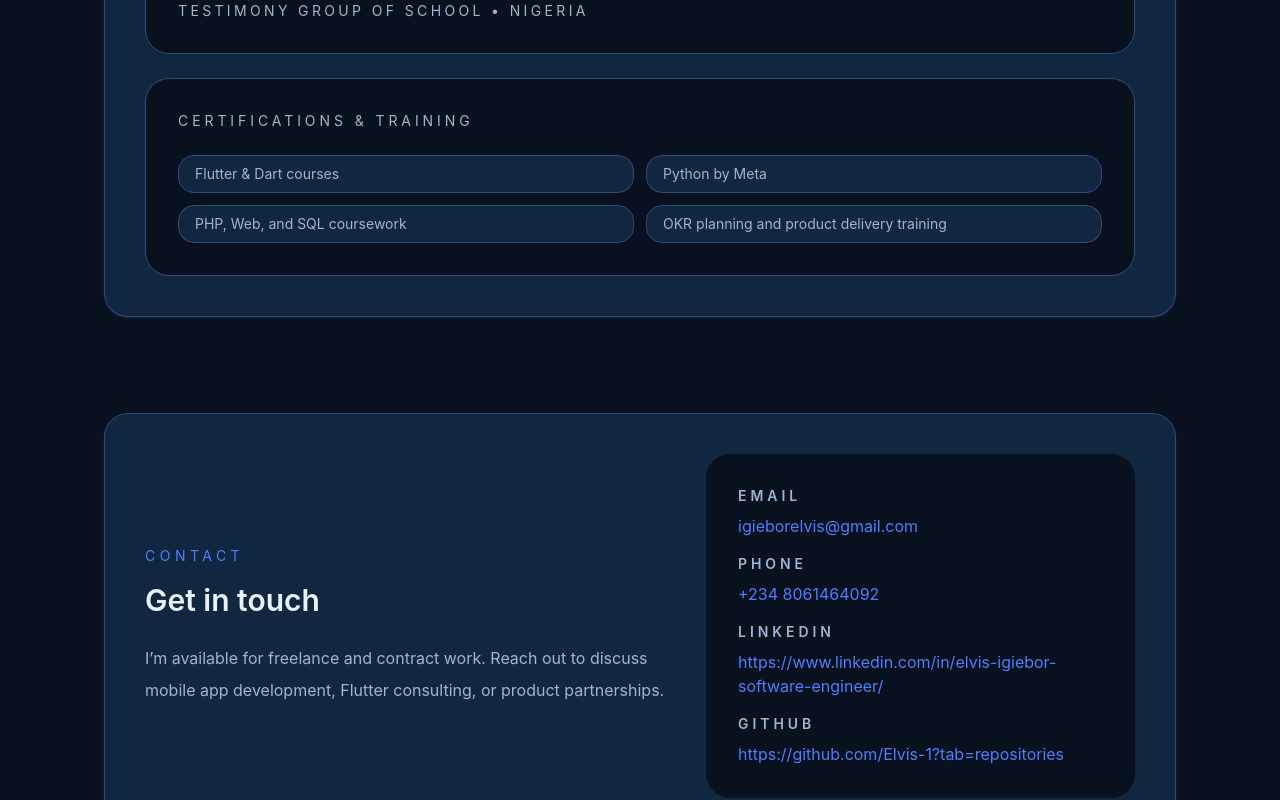
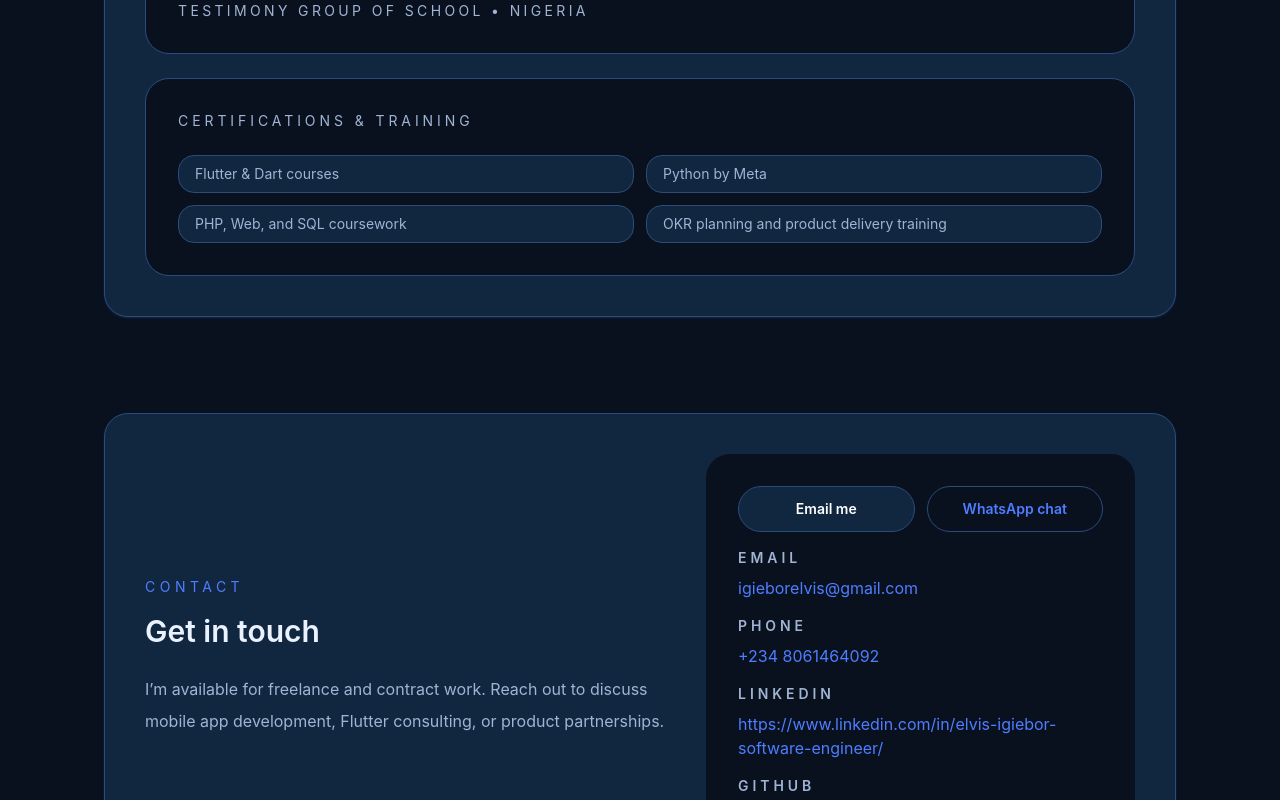
Before and after one commit to Elvis-1/portfolio_new, a Next.js app: page / in a window 1280 px wide. Shown: the part 4856-5656 px from the top of the page. Built offline with nearby package versions, Linux system fonts and the light colour scheme.

Commit message:
part 4 completed

```diff
--- a/app/page.tsx
+++ b/app/page.tsx
@@ -216,6 +216,22 @@ export default function Home() {
               <p className="mt-6 max-w-2xl text-base leading-8 text-muted">{contact.message}</p>
             </div>
             <div className="space-y-4 rounded-3xl bg-surface p-8 text-primary/85">
+              <div className="grid gap-3 sm:grid-cols-2">
+                <a
+                  href={`mailto:${contact.email}?subject=Project%20Inquiry&body=Hi%20Elvis%2C%0A%0AI%27d%20like%20to%20talk%20about%20a%20project%20opportunity.%0A%0AProject%20details%3A%0A`}
+                  className="inline-flex min-w-[10rem] items-center justify-center rounded-full border border-border bg-card px-5 py-3 text-sm font-semibold text-white transition hover:bg-accent/90"
+                >
+                  Email me
+                </a>
+                <a
+                  href={contact.whatsapp}
+                  target="_blank"
+                  rel="noreferrer"
+                  className="inline-flex min-w-[10rem] items-center justify-center rounded-full border border-border bg-surface px-5 py-3 text-sm font-semibold text-accent transition hover:border-accent/80 hover:bg-surface/90"
+                >
+                  WhatsApp chat
+                </a>
+              </div>
               <div>
                 <p className="text-sm font-semibold uppercase tracking-[0.28em] text-muted">Email</p>
                 <a href={`mailto:${contact.email}`} className="mt-2 block text-base text-accent hover:underline">
--- a/data/contact.ts
+++ b/data/contact.ts
@@ -4,6 +4,7 @@ export const contact = {
     'I’m available for freelance and contract work. Reach out to discuss mobile app development, Flutter consulting, or product partnerships.',
   email: 'igieborelvis@gmail.com',
   phone: '+234 8061464092',
+  whatsapp: 'https://wa.me/2348061464092?text=Hello%20Elvis%2C%20I%27d%20like%20to%20talk%20about%20a%20Flutter%20project.',
   linkedin: 'https://www.linkedin.com/in/elvis-igiebor-software-engineer/',
   github: 'https://github.com/Elvis-1?tab=repositories',
 };
--- a/data/education.ts
+++ b/data/education.ts
@@ -12,7 +12,7 @@ export const education: EducationRecord[] = [
     institution: 'University of Benin',
     location: 'Benin City, Nigeria',
     period: '2013 — 2018',
-    details: ['Electrical/Electronics Engineering', 'Strong foundation in problem solving and systems design'],
+    details: ['Mechanical Engineering', 'Strong foundation in problem solving and systems design'],
   },
   {
     title: 'Senior School Certificate',
```
Also changed, not shown: 1 other file (tests, documents, lock files or other folders).
